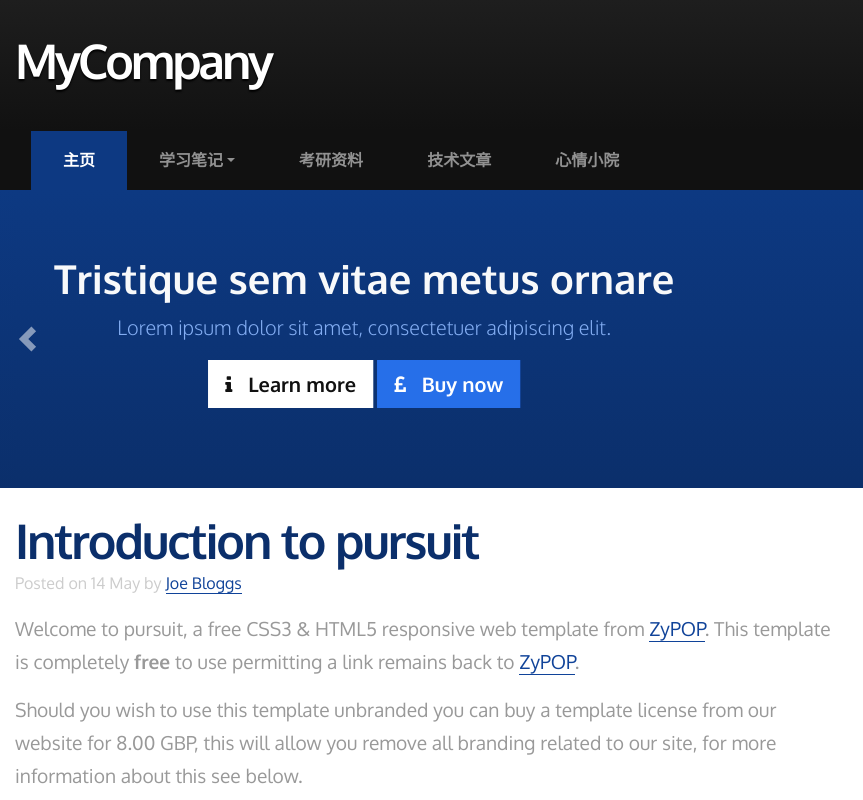
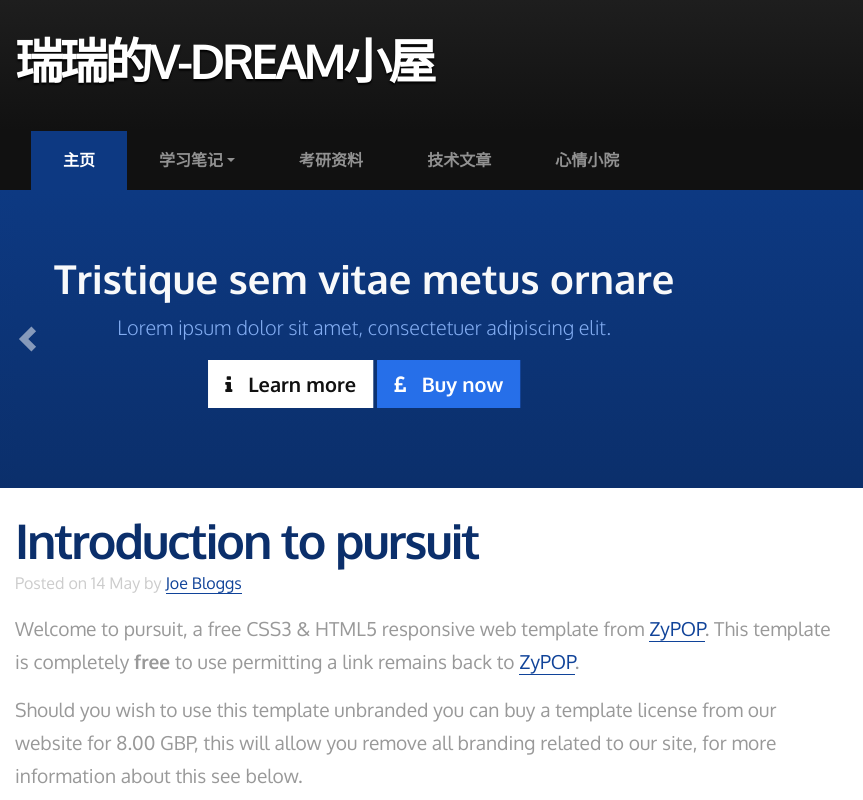
Before and after one commit to V-dream/V-dream.github.io, a plain HTML site: page index.html in a window 1280 px wide. Shown: the top 800 px of the page, 0-863 px from the left. Drawn offline with Linux system fonts and the light colour scheme.

Commit message:
Update index.html

```diff
--- a/index.html
+++ b/index.html
@@ -17,7 +17,7 @@
 
                     <!-- Left header box -->
                     <header class="col-6 text-left">
-                        <h1>MyCompany</h1>
+                        <h1>瑞瑞的V-DREAM小屋</h1>
                     </header>
 
                     <!-- Right header box -->
```
